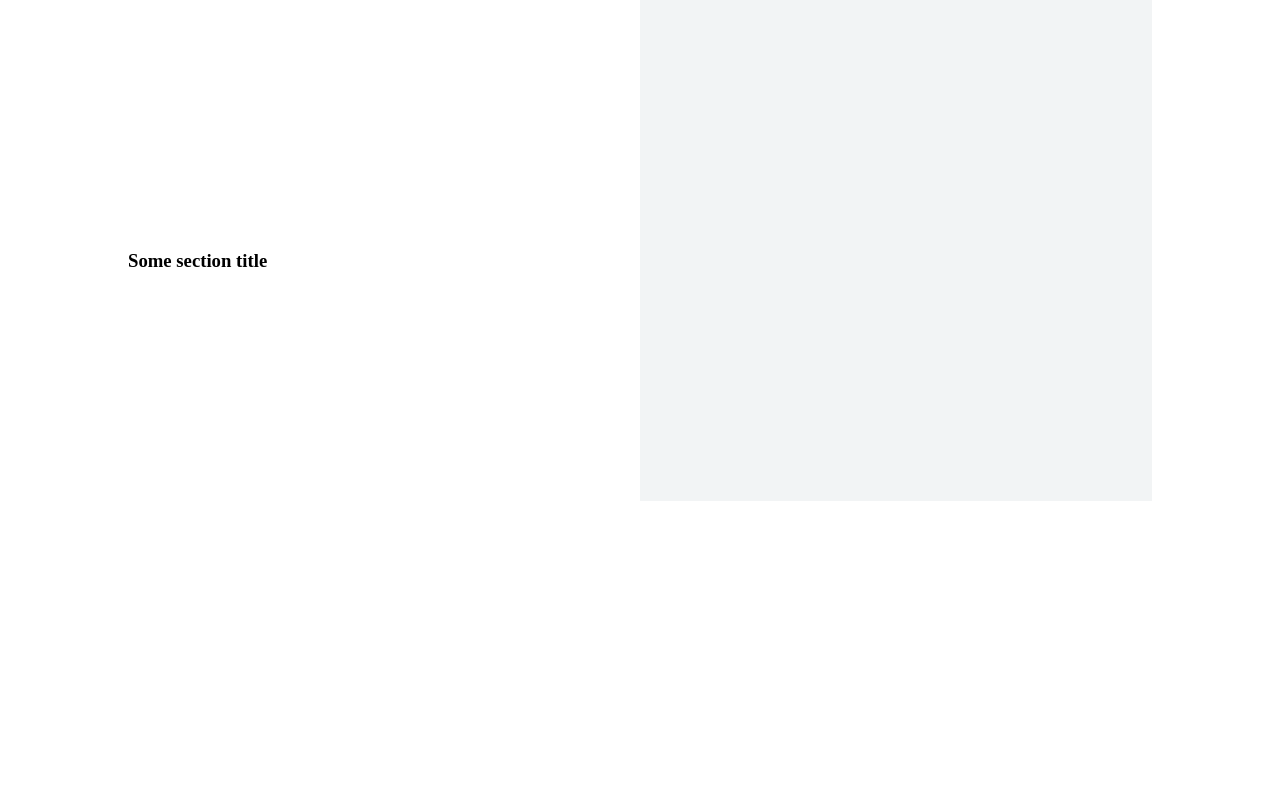
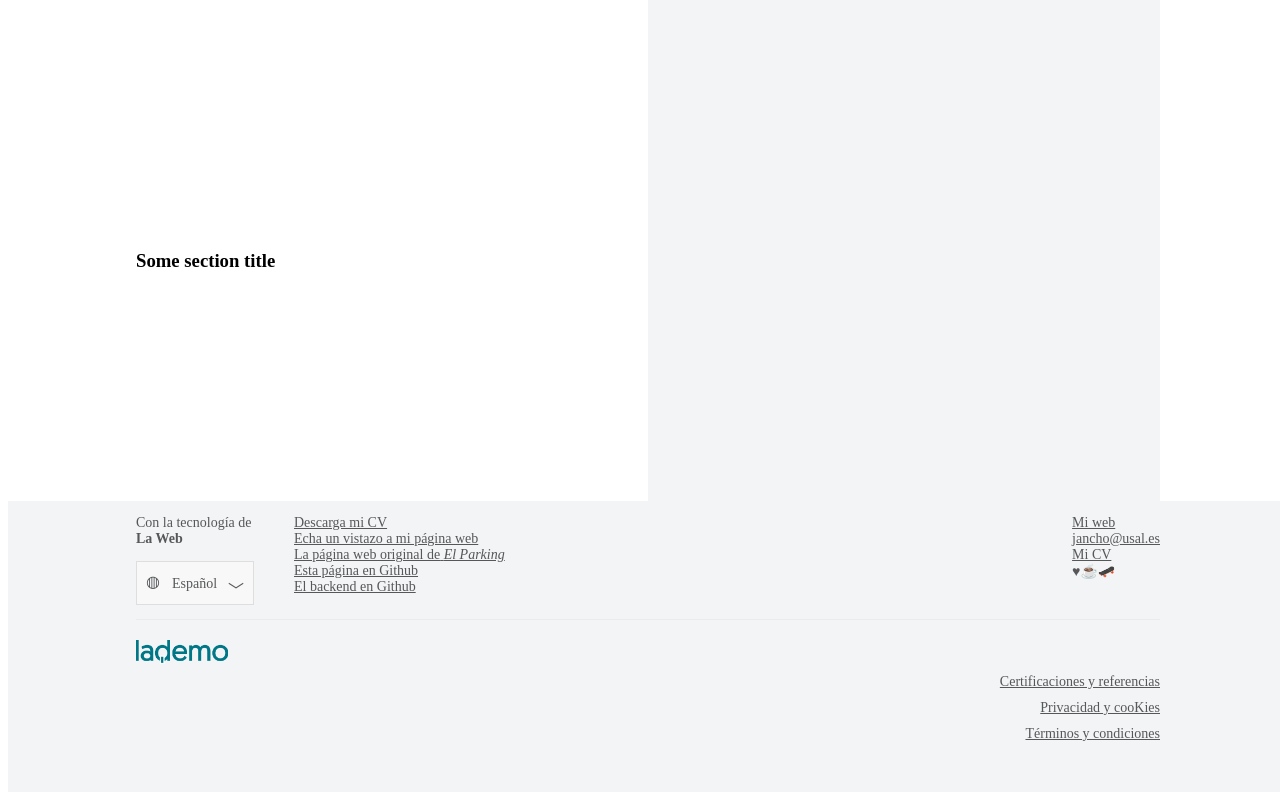
Before and after one commit to Janchorizo/la_demo_frontend, a React app: page /es/ in a window 1280 px wide. Shown: the part 957-1757 px from the top of the page. Before the commit the page ends 1466 px from the top, so only its background shows below. Built offline with nearby package versions, Linux system fonts and the light colour scheme; the HTML template or start-up script is replaced by a standard one.

Commit message:
Add jsdoc comment to app component.

```diff
--- a/src/components/app.js
+++ b/src/components/app.js
@@ -9,6 +9,7 @@ import {
   LocalizedRouter,
   LocalizedSwitch,
   TopBar,
+  Footer,
 } from 'components';
 import {
   AppLanguage,
@@ -24,6 +25,12 @@ import {
 import {GithubBanner} from 'components/github_banner';
 import 'common/style/theme.css';
 
+
+/**
+ * App root component
+ * @component
+ * @return {React.Component}
+ */
 export default function App() {
   return (
     <div className='content-layout'>
@@ -49,6 +56,7 @@ export default function App() {
             <Home />
           </Route>
         </LocalizedSwitch>
+        <Footer />
       </LocalizedRouter>
     </div>
   );
```
